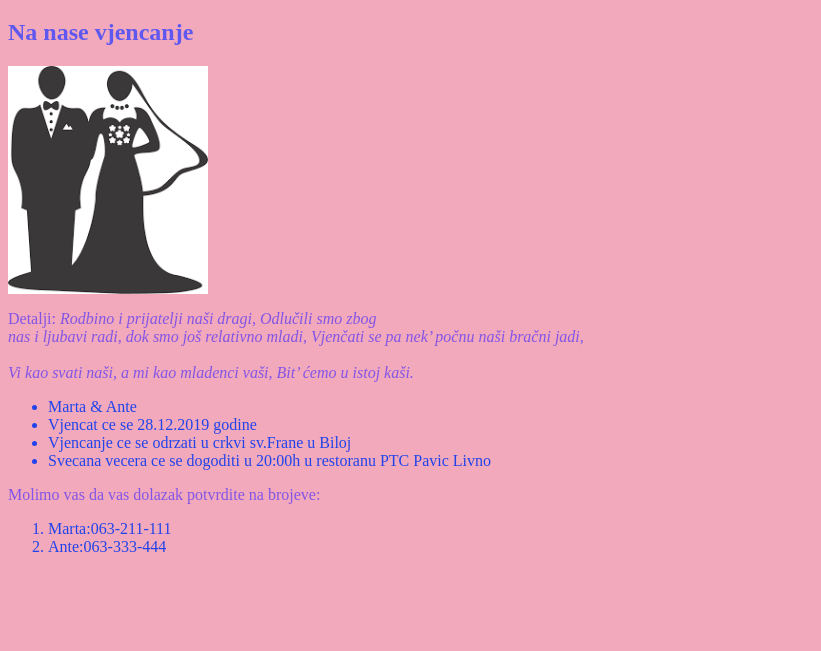
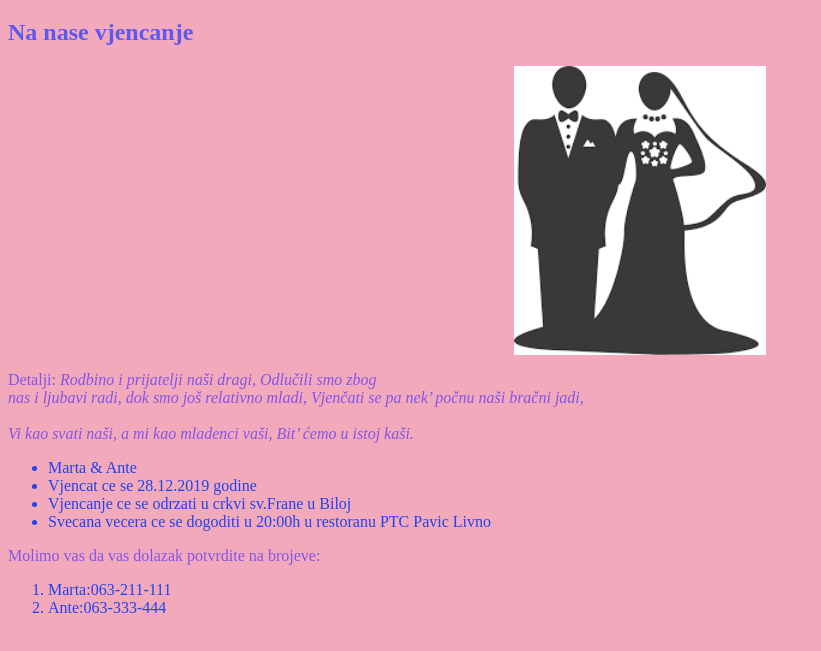
Before and after one commit to Nikolina02/Nikolina02.github.io, a plain HTML site: page index.html in a window 1280 px wide. Shown: the part 61-712 px from the top of the page, without its empty margins (0-821 px from the left). Drawn offline with Linux system fonts and the light colour scheme.

Commit message:
Update index.html

```diff
--- a/index.html
+++ b/index.html
@@ -11,13 +11,21 @@
         h2{color:rgb(94, 88, 240);}
         body{background-color:rgb(242, 169, 187);}
 
+            #center {
+  display: block;
+  margin-left: auto;
+  margin-right: auto;
+  width: 20%;
+}
+
+
         </style>
     </head>
     <body>
 
         <h1>Pozivnica!</h1>
         <h2>Na nase vjencanje</h2>
-        <img src="vjencanje-6.png" align="middle" width="200">
+        <img src="vjencanje-6.png" width="200" id="center">
 
         <p>Detalji:
         <em>Rodbino i prijatelji naši dragi,
```
